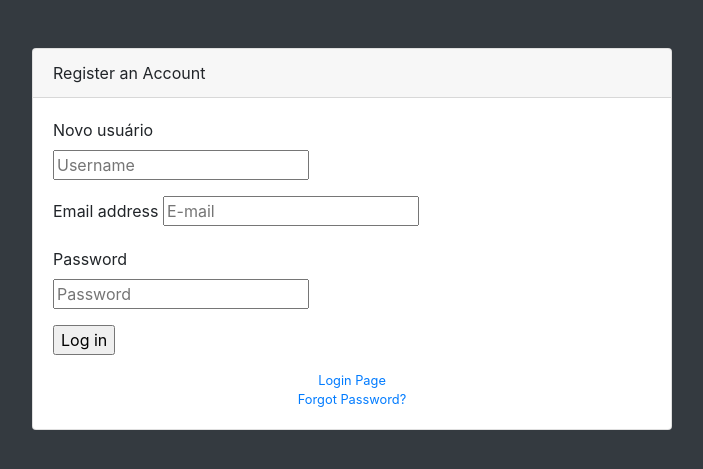
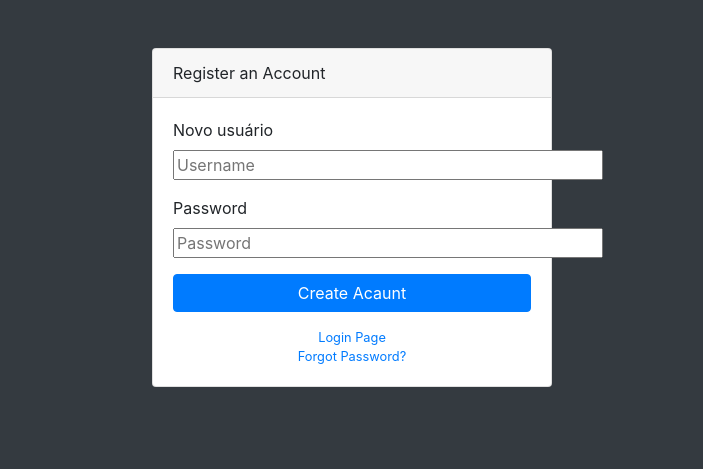
Before and after one commit to joaovitorvlb/GestaodeEnergiaRomota, a Flask app: page /registro in a window 1280 px wide. Shown: the top 469 px of the page, without its empty margins (288-991 px from the left). Run offline with Flask 2, Linux system fonts and the light colour scheme; some libraries are stand-ins or nearby versions.

Commit message:
Configurado register

```diff
--- a/templates/register.html
+++ b/templates/register.html
@@ -9,44 +9,43 @@
   <meta name="author" content="">
   <title>SB Admin - Start Bootstrap Template</title>
   <!-- Bootstrap core CSS-->
-  <link href="vendor/bootstrap/css/bootstrap.min.css" rel="stylesheet">
+   <link href="{{url_for('static',filename='vendor/bootstrap/css/bootstrap.min.css')}}"
+          rel="stylesheet">
   <!-- Custom fonts for this template-->
-  <link href="vendor/font-awesome/css/font-awesome.min.css" rel="stylesheet" type="text/css">
+   <link href="{{url_for('static',filename='vendor/font-awesome/css/font-awesome.min.css')}}"
+          rel="stylesheet" type="text/css">
   <!-- Custom styles for this template-->
-  <link href="css/sb-admin.css" rel="stylesheet">
+  <link href="{{url_for('static',filename='css/sb-admin.css')}}" rel="stylesheet">
 </head>
 
 <body class="bg-dark">
   <div class="container">
-    <div class="card card-register mx-auto mt-5">
+    <div class="card card-register mx-auto mt-5" style="width: 25rem;">
       <div class="card-header">Register an Account</div>
       <div class="card-body">
-        <form action="/register">
+        <form action="/registro" method="POST">
           <div class="form-group">
             <div class="form-row">
               <div class="col-md-6">
-                <label for="exampleInputName">Novo usuário</label>
-                <input type="username" name="username" placeholder="Username">
+                <label for="exampleInputName">Novo usuário</label><br>
+                <input type="username" name="username" placeholder="Username" size="37">
               </div>
             </div>
           </div>
-          <div class="form-group">
-            <label for="exampleInputEmail1">Email address</label>
-            <input type="password" name="email" placeholder="E-mail">
-          </div>
+
           <div class="form-group">
             <div class="form-row">
               <div class="col-md-6">
-                <label for="exampleInputPassword1">Password</label>
-                <input type="password" name="password" placeholder="Password">
+                <label for="exampleInputPassword1">Password</label><br>
+                <input type="password" name="password" placeholder="Password" size="37" >
               </div>
             </div>
           </div>
-          <input type="submit" value="Log in">
+          <input type="submit" value="Create Acaunt" class="btn btn-primary btn-large btn-block">
         </form>
         <div class="text-center">
-          <a class="d-block small mt-3" href="login.html">Login Page</a>
-          <a class="d-block small" href="forgot-password.html">Forgot Password?</a>
+          <a class="d-block small mt-3" href="/login">Login Page</a>
+          <a class="d-block small" href="">Forgot Password?</a>
         </div>
       </div>
     </div>
```
